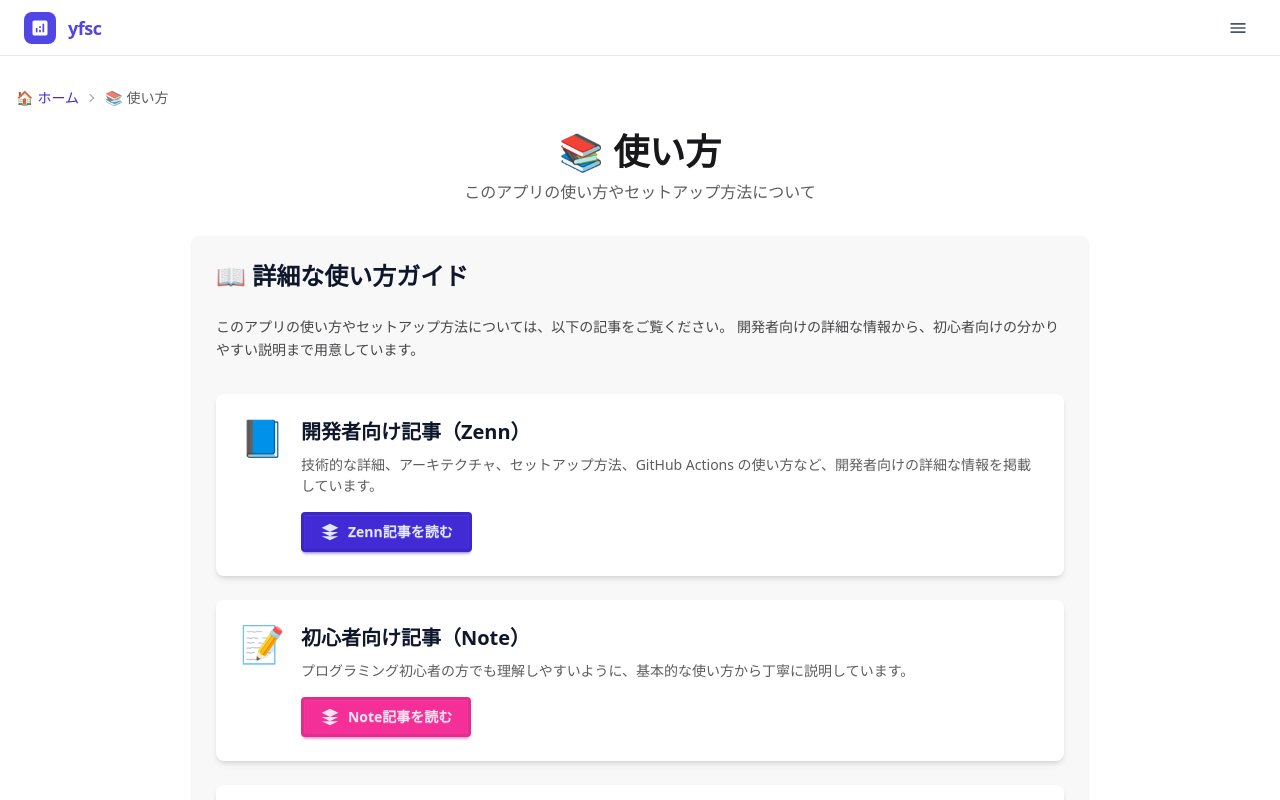
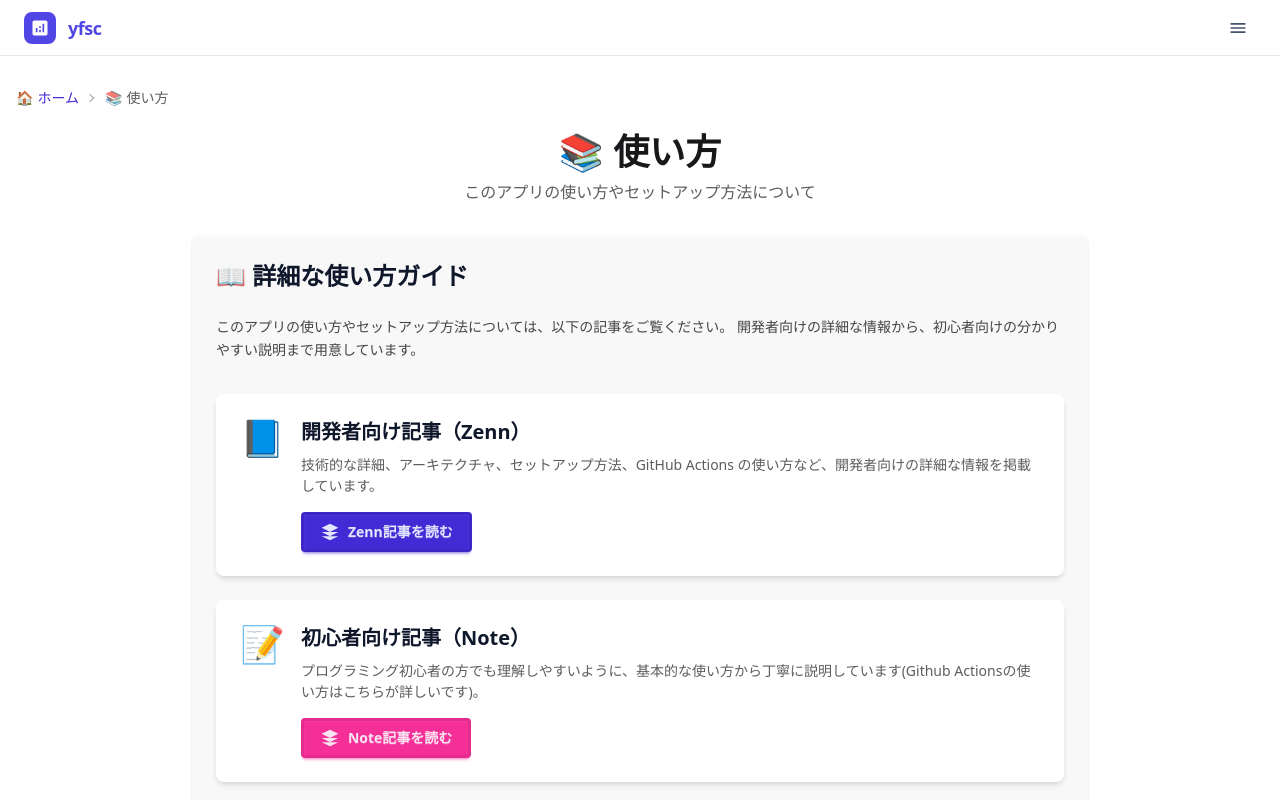
Before and after one commit to testkun08080/yfinance-jp-screener, a React (Vite) app in the folder stock_search/: page /usage in a window 1280 px wide. Built offline with nearby package versions, Linux system fonts and the light colour scheme.

Commit message:
記事追加

```diff
--- a/stock_search/src/constants/urls.ts
+++ b/stock_search/src/constants/urls.ts
@@ -41,7 +41,7 @@ export const EXTERNAL_URLS = {
   documentation: {
     zennArticle:
       "https://zenn.dev/testkun08080/articles/python-yfinance-4c4331412bc50f",
-    noteArticle: "https://note.com/testkun08080/n/n6af1ee248ea6",
+    noteArticle: "https://note.com/testkun08080/n/n0dce5617d24a",
     readme: "https://github.com/testkun08080/yfinance-jp-screener#readme",
   },
 } as const;
--- a/stock_search/src/pages/UsagePage.tsx
+++ b/stock_search/src/pages/UsagePage.tsx
@@ -77,7 +77,8 @@ export const UsagePage = () => {
                           初心者向け記事（Note）
                         </h3>
                         <p className="text-base-content/70 mb-4">
-                          プログラミング初心者の方でも理解しやすいように、基本的な使い方から丁寧に説明しています。
+                          プログラミング初心者の方でも理解しやすいように、基本的な使い方から丁寧に説明しています(Github
+                          Actionsの使い方はこちらが詳しいです)。
                         </p>
                         <a
                           href={EXTERNAL_URLS.documentation.noteArticle}
```
